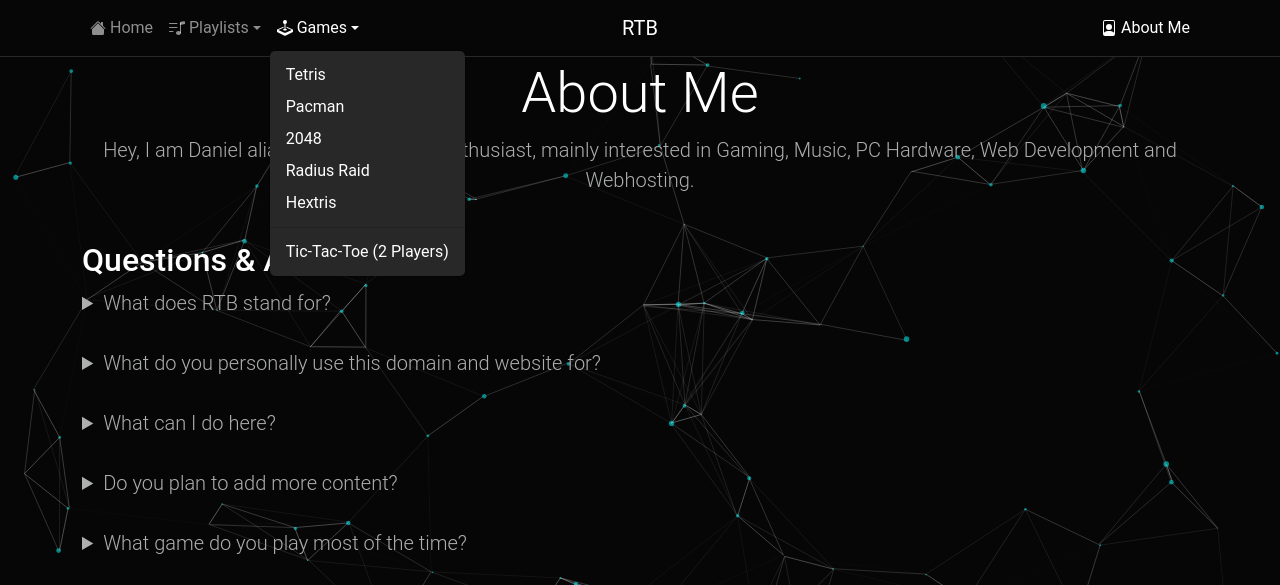
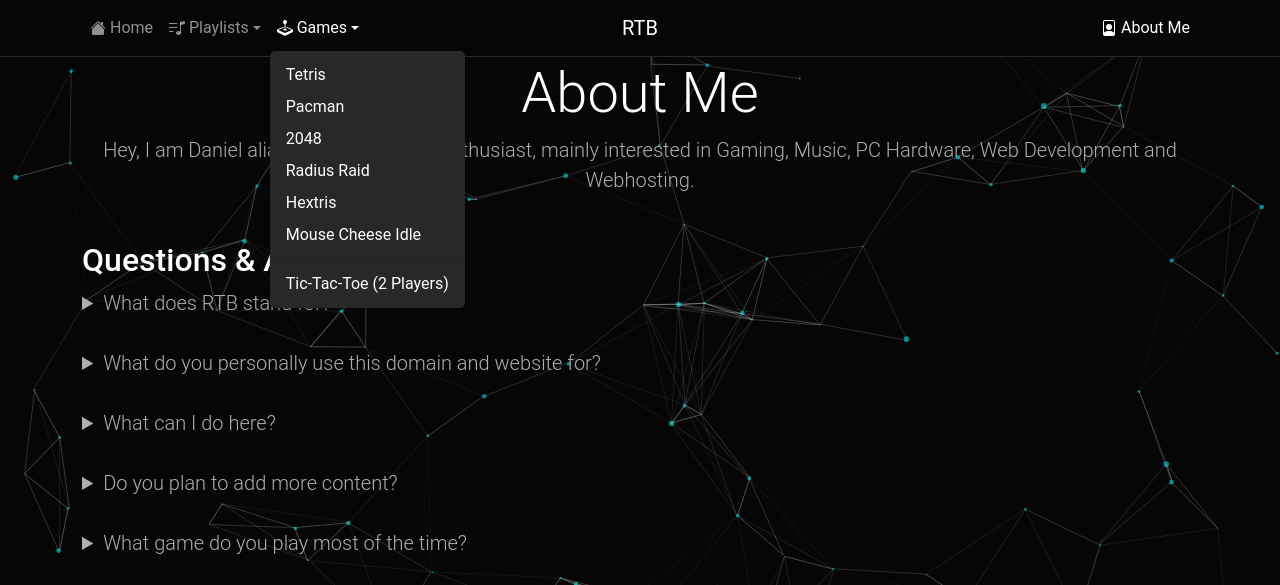
Before and after one commit to RTBGG/personal-website, a plain HTML site: page about-me/index.html in a window 1280 px wide. Both pictures are taken after a click on the button "Games". Shown: the top 585 px of the page. Drawn offline with Linux system fonts and the light colour scheme; a script that the page names is missing; a small style sheet from the web is missing.

Commit message:
Add Mouse Cheese Idle game link to dropdown

```diff
--- a/about-me/index.html
+++ b/about-me/index.html
@@ -56,6 +56,7 @@
                     <a class="dropdown-item" href="/games/2048/" target="_blank">2048</a>
                     <a class="dropdown-item" href="/games/radius-raid/" target="_blank">Radius Raid</a>
                     <a class="dropdown-item" href="/games/hextris/" target="_blank">Hextris</a>
+                    <a class="dropdown-item" href="/games/mouse-cheese-idle/" target="_blank">Mouse Cheese Idle</a>
                     <div class="dropdown-divider"></div>
                     <a class="dropdown-item" href="/games/tic-tac-toe/" target="_blank">Tic-Tac-Toe (2 Players)</a>
                   </div>
```
